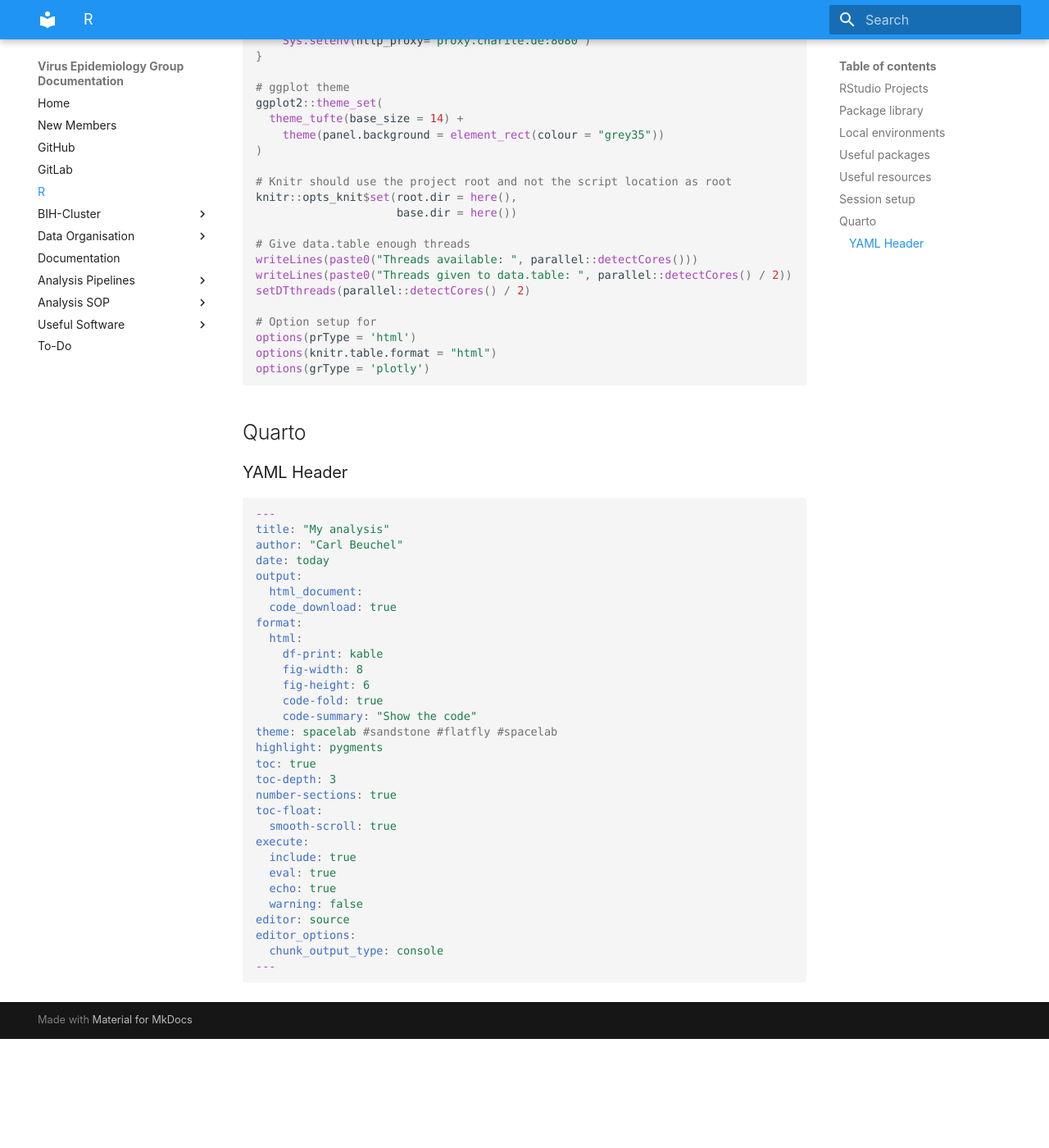
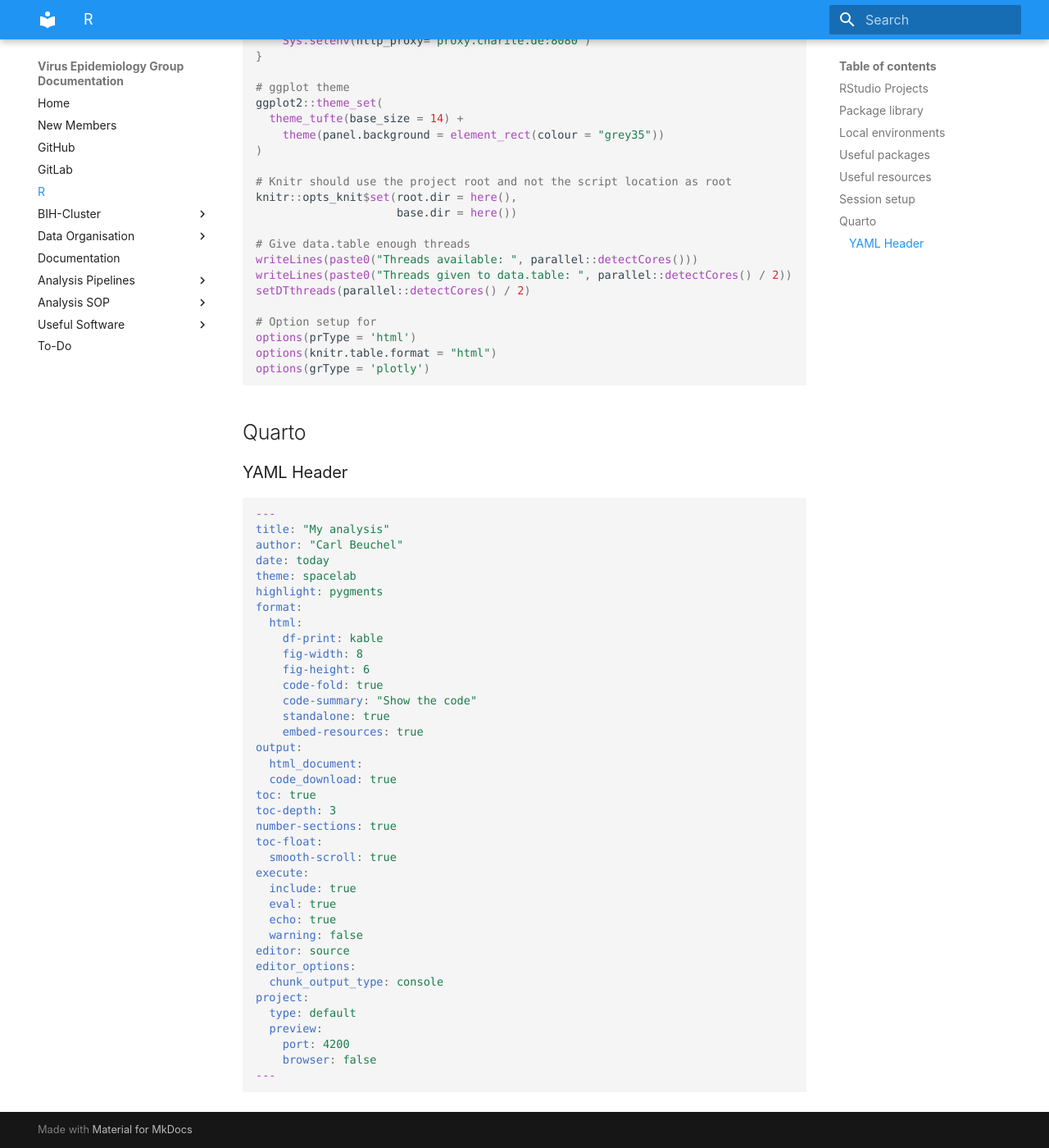
Before and after one commit to drexler-virus-epidemiology/group-documentation, an MkDocs documentation site: the page built from docs/r.md, in a window 1280 px wide and 1400 px high, scrolled down 2107 px. Shown: the whole window at 82% size. Built offline with MkDocs 1.6.1 and Material for MkDocs 9.7.7, drawn with Linux system fonts in a browser that asks for light colours; before the commit the page ends 3374 px from its top, so only the background shows below that.

````diff
--- a/docs/r.md
+++ b/docs/r.md
@@ -120,9 +120,8 @@ options(grType = 'plotly')
 title: "My analysis"
 author: "Carl Beuchel"
 date: today
-output:
-  html_document:
-  code_download: true
+theme: spacelab
+highlight: pygments
 format:
   html:
     df-print: kable
@@ -130,8 +129,11 @@ format:
     fig-height: 6
     code-fold: true
     code-summary: "Show the code"
-theme: spacelab #sandstone #flatfly #spacelab
-highlight: pygments
+    standalone: true
+    embed-resources: true
+output:
+  html_document:
+  code_download: true
 toc: true
 toc-depth: 3
 number-sections: true
@@ -145,5 +147,10 @@ execute:
 editor: source
 editor_options:
   chunk_output_type: console
+project:
+  type: default
+  preview:
+    port: 4200
+    browser: false
 ---
 ```
--- a/mkdocs.yml
+++ b/mkdocs.yml
@@ -25,6 +25,7 @@ nav:
   - 'Data Organisation':
     - 'File system': data-organisation/file-system.md
     - 'NGS runs': data-organisation/ngs-runs.md
+    - 'OneDrive Backup': data-organisation/onedrive-backup.md
   - 'Documentation': documentation.md
   - 'Analysis Pipelines':
     - 'Virus Discovery': virus-identification-pipelines/virus-discovery.md
@@ -35,6 +36,7 @@ nav:
     - 'RStudio on HPC cluster': analysis-sop/rstudio-cluster.md
     - 'Samtools alignment check': analysis-sop/samtools-alignment-check.md
   - 'Useful Software':
+    - 'BEAGLE & MrBayes': useful-software/beagle-mrbayes.md
     - 'Bowtie 2': useful-software/bowtie-2.md
     - 'DIAMOND': useful-software/diamond.md
     - 'fastp': useful-software/fastp.md
````
Also changed, not shown: docs/data-organisation/onedrive-backup.md (added, +98 -0 lines).
